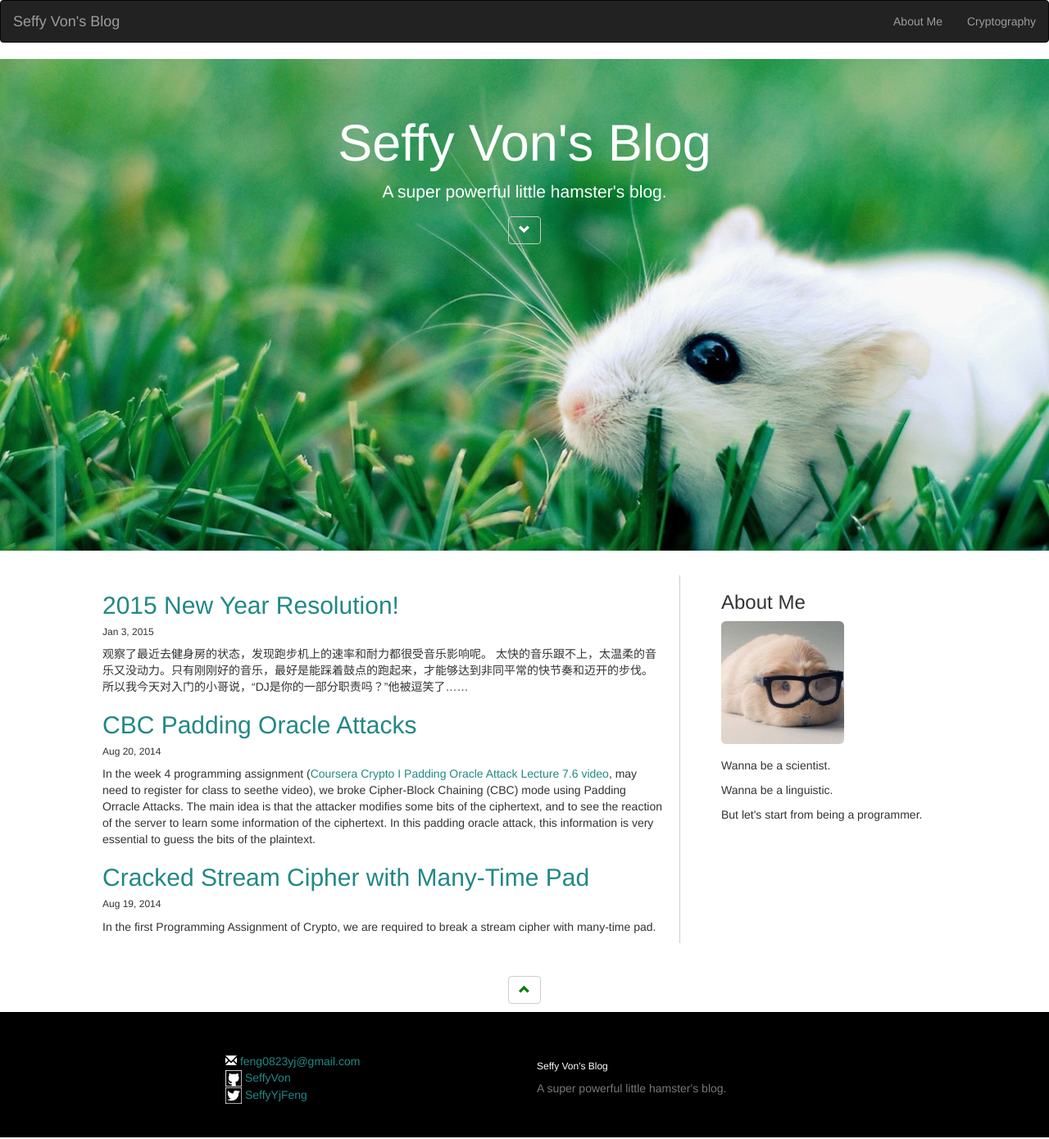
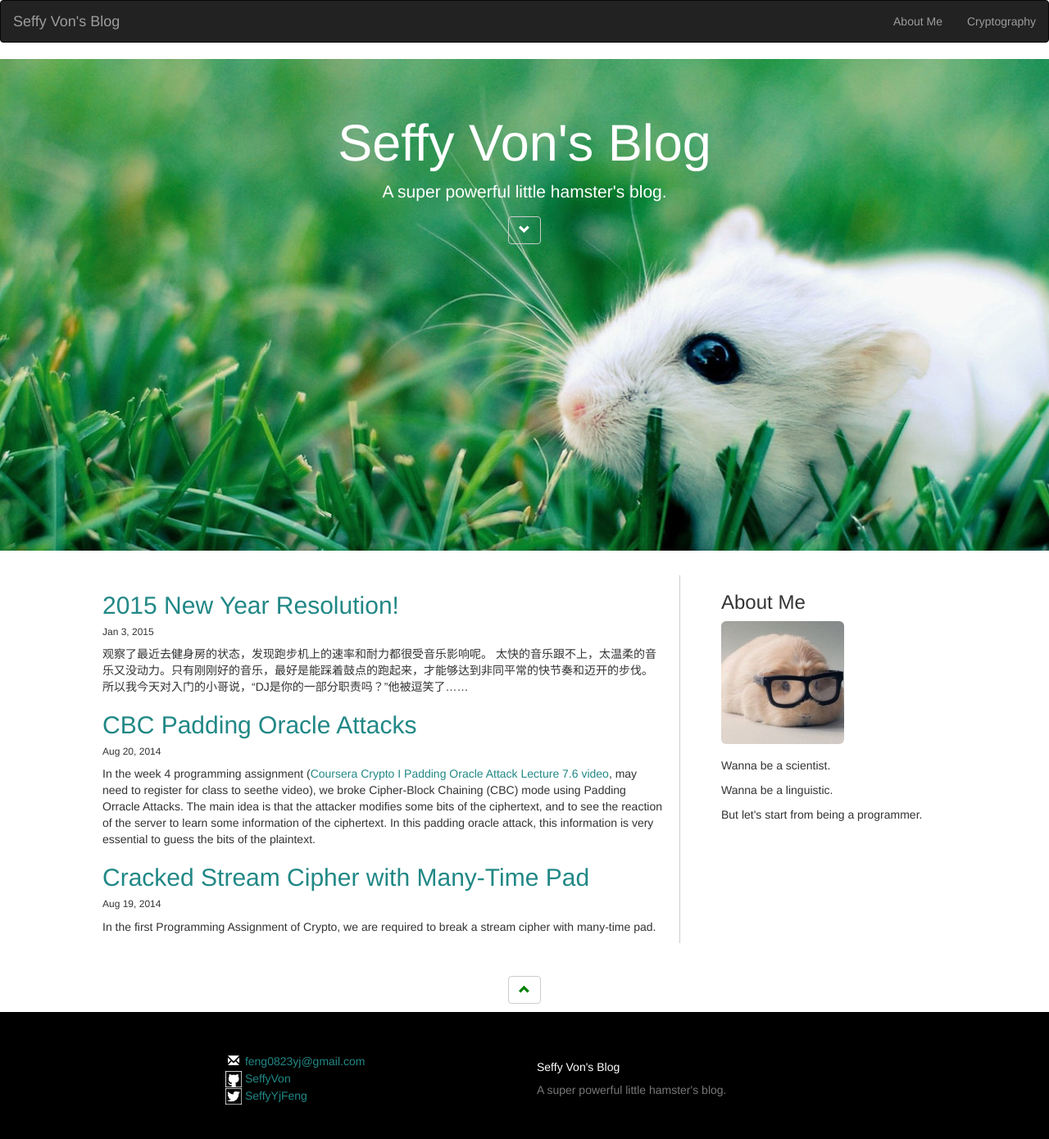
Before and after one commit to SeffyVon/SeffyVon.github.io, a Jekyll site: the page built from index.html, in a window 1280 px wide. Shown: the whole page at 82% size. Built offline with Jekyll 4.4.1, drawn with Linux system fonts in a browser that asks for light colours; nearby versions of some CDN libraries.

Commit message:
style update

```diff
--- a/_includes/footer.html
+++ b/_includes/footer.html
@@ -12,12 +12,12 @@
 	<div class="col-sm-4 col-sm-offset-2" style="list-style: none;">
 
 	<li>
-	<span class="glyphicon glyphicon-envelope"></span> <a href="mailto:{{ site.email }}" >  {{ site.email }}</a></li>
+	<span class="glyphicon glyphicon-envelope" style="border-color: white; height:20px; width:20px; padding-left:3px;"></span> <a href="mailto:{{ site.email }}" >  {{ site.email }}</a></li>
 	</li>
 
 	 {% if site.github_username %}
           <li>
-          	<img src="{{ site.baseurl }}/img/github19.png" width="20" height="20" style="background:white"/>
+          	<img src="{{ site.baseurl }}/img/github19.png" width="20" height="20" style="background:white;"/>
             <a href="https://github.com/{{ site.github_username }}">
               <span class="username">{{ site.github_username }}</span>
             </a>
@@ -26,7 +26,7 @@
 
      {% if site.twitter_username %}
           <li>
-            <img src="{{ site.baseurl }}/img/twitter39.png" width="20" height="20" style="background:white"/>
+            <img src="{{ site.baseurl }}/img/twitter39.png" width="20" height="20" style="background:white;"/>
             <a href="https://twitter.com/{{ site.twitter_username }}">
               <span class="username">{{ site.twitter_username }}</span>
             </a>
@@ -35,7 +35,7 @@
 	</div>
 
 	<div class="col-sm-6">
-	<h6> {{ site.title }} </h2>
+	<h5> {{ site.title }} </h5>
 	<p class="text-muted">{{ site.description }}</p>
 	</div>
 
```
